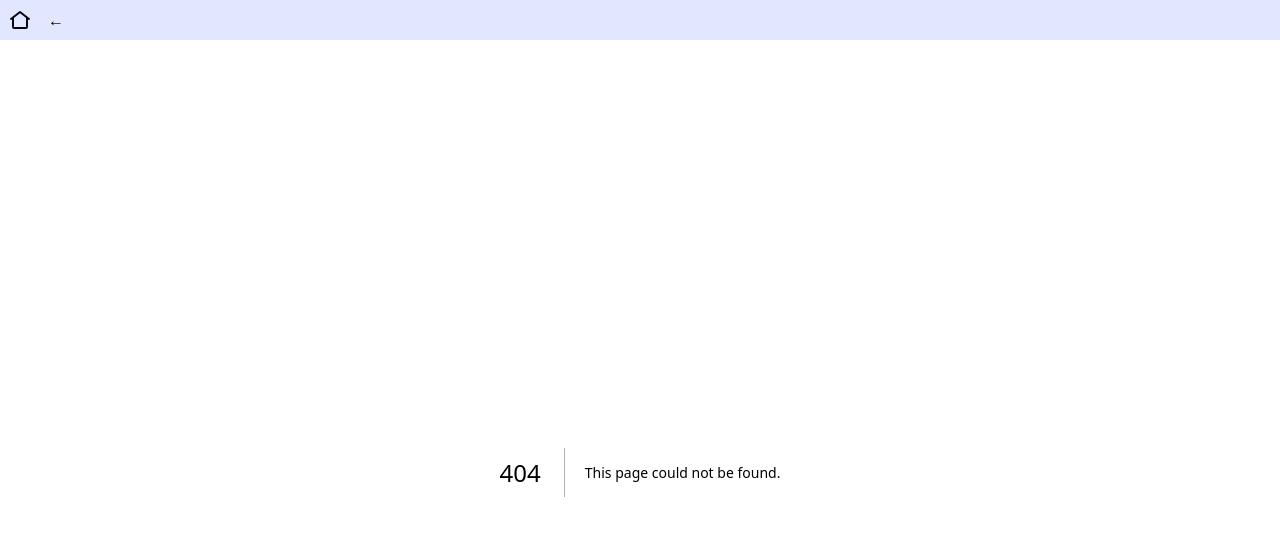
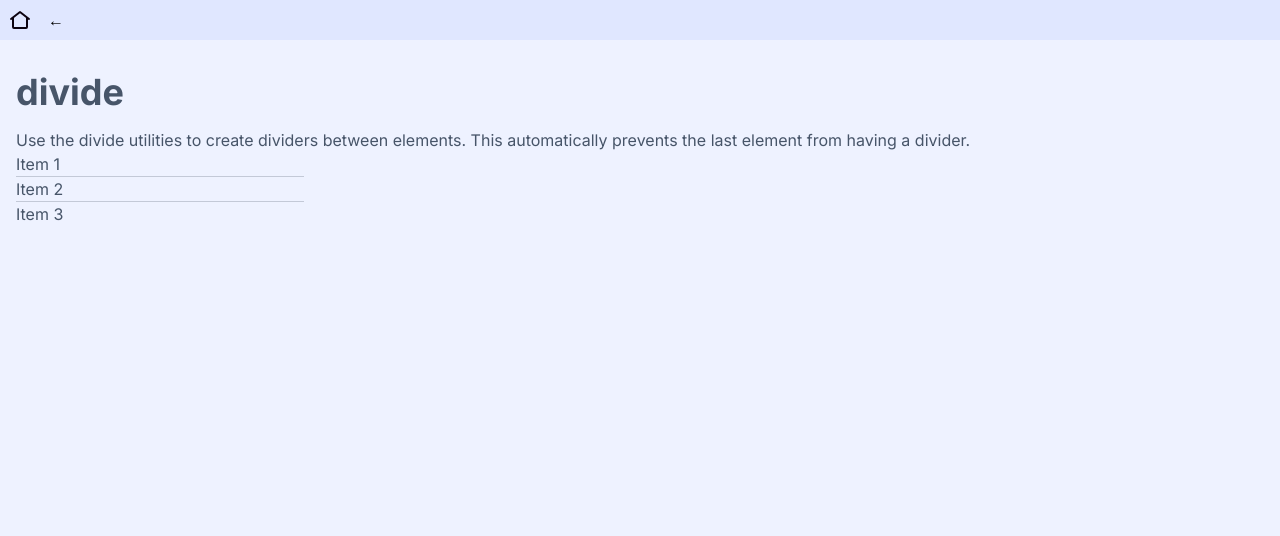
Before and after one commit to emanuelefavero/frontend-problems, a Next.js app in the folder react/: page /tailwind/divide in a window 1280 px wide. Before the commit this address had no page. Shown: the top 536 px of the page. Built offline with nearby package versions, Linux system fonts and the light colour scheme.

Commit message:
feat: add tailwind/divide

```diff
--- /dev/null
+++ b/react/app/tailwind/divide/page.tsx
@@ -0,0 +1,18 @@
+export default function Page() {
+  return (
+    <>
+      <h1>divide</h1>
+
+      <p>
+        Use the divide utilities to create dividers between elements. This
+        automatically prevents the last element from having a divider.
+      </p>
+
+      <div className='max-w-2xs divide-y divide-gray-400/50'>
+        <div>Item 1</div>
+        <div>Item 2</div>
+        <div>Item 3</div>
+      </div>
+    </>
+  )
+}
--- a/react/app/tailwind/page.tsx
+++ b/react/app/tailwind/page.tsx
@@ -15,6 +15,9 @@ export default function Page() {
         <li>
           <Link href='/tailwind/size'>size</Link>
         </li>
+        <li>
+          <Link href='/tailwind/divide'>divide</Link>
+        </li>
       </ul>
     </>
   )
```
